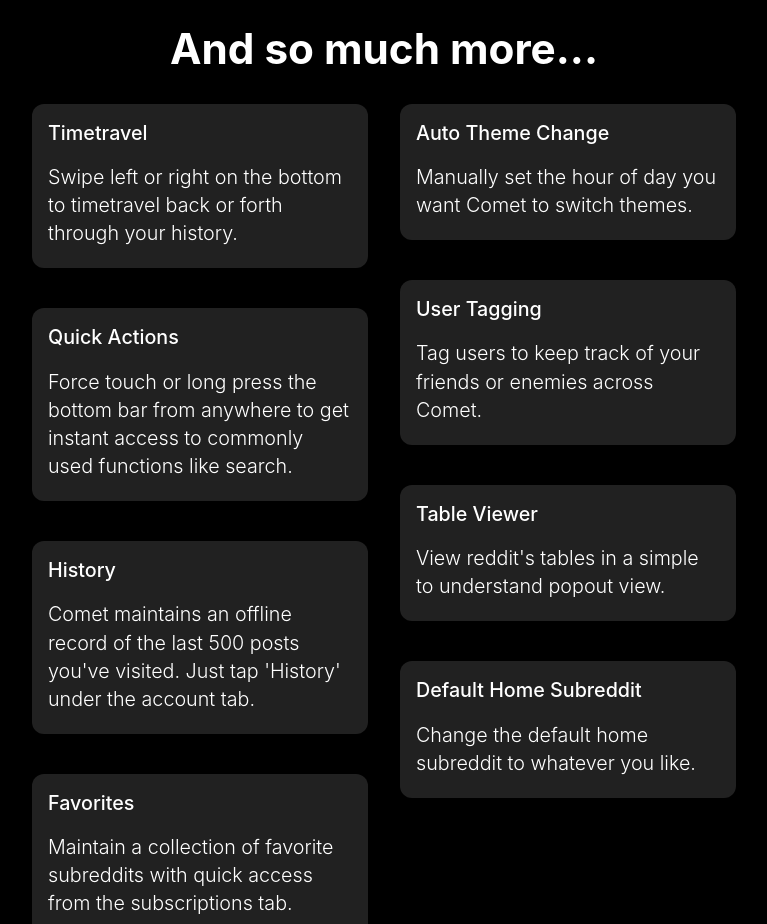
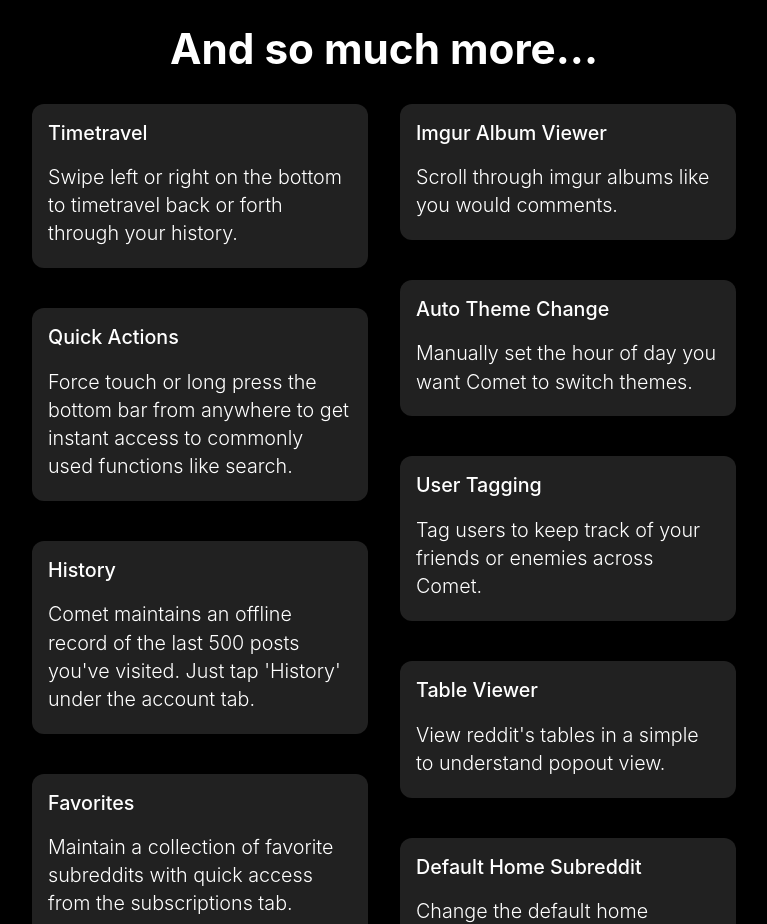
Before and after one commit to AaronKovacs/CometReddit, a plain HTML site: page index.html in a window 1280 px wide. Shown: the part 3778-4702 px from the top of the page, without its empty margins (256-1023 px from the left). Drawn offline with Linux system fonts and the light colour scheme.

Commit message:
Added album viewer to more features

```diff
--- a/index.html
+++ b/index.html
@@ -533,6 +533,11 @@
                 </div>
                 <div class="extra-highlight-column-right">
                     <div class="extra-highlight-text">
+                        <h4 style="text-align: left;">Imgur Album Viewer</h4>
+                        <p style="text-align: left;">Scroll through imgur albums like you would comments.
+                        </p>
+                    </div>
+                    <div class="extra-highlight-text">
                         <h4 style="text-align: left;">Auto Theme Change</h4>
                         <p style="text-align: left;">Manually set the hour of day you want Comet to switch themes.
                         </p>
```
